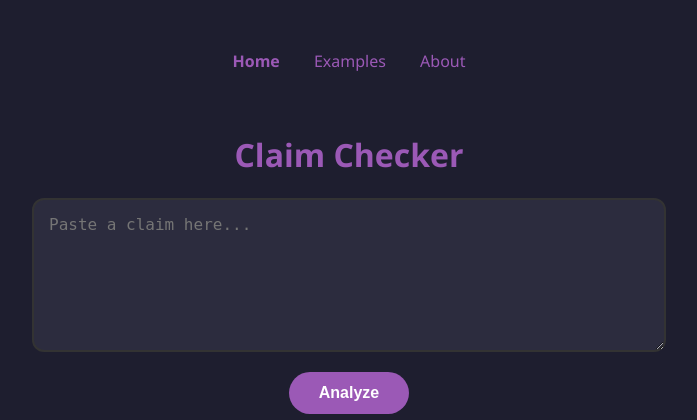
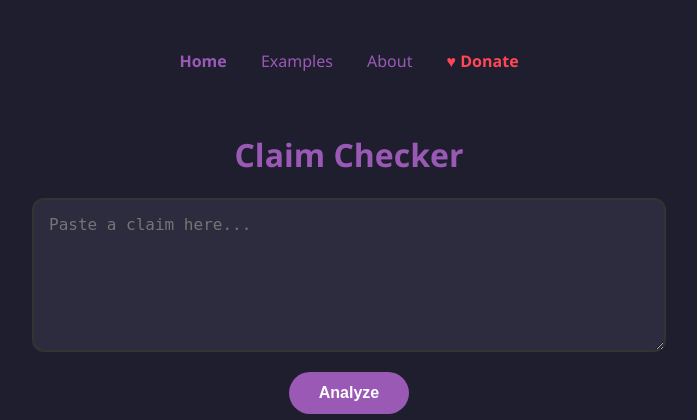
Before and after one commit to thenecronwolf-blip/Claim-Checker, a Flask app: page / in a window 1280 px wide. Shown: the top 420 px of the page, without its empty margins (291-988 px from the left). Run offline with Flask 3, Linux system fonts and the light colour scheme.

Commit message:
Update index.html

```diff
--- a/ui/templates/index.html
+++ b/ui/templates/index.html
@@ -64,11 +64,12 @@
 </head>
 <body>
 
-    <nav style="margin-bottom: 40px;">
-        <a href="/" style="color:#9b59b6; margin:0 15px; text-decoration:none; font-weight:bold;">Home</a>
-        <a href="/examples" style="color:#9b59b6; margin:0 15px; text-decoration:none;">Examples</a>
-        <a href="/about" style="color:#9b59b6; margin:0 15px; text-decoration:none;">About</a>
-    </nav>
+    <nav style="margin-bottom: 40px; text-align: center;">
+    <a href="/" style="color: #9b59b6; margin: 0 15px; text-decoration: none; font-weight: bold;">Home</a>
+    <a href="/examples" style="color: #9b59b6; margin: 0 15px; text-decoration: none;">Examples</a>
+    <a href="/about" style="color: #9b59b6; margin: 0 15px; text-decoration: none;">About</a>
+    <a href="/donate" style="color: #ff4757; margin: 0 15px; text-decoration: none; font-weight: bold;">♥ Donate</a>
+</nav>
 
     <h1 style="color:#9b59b6;">Claim Checker</h1>
     <textarea id="inputText" placeholder="Paste a claim here..."></textarea>
```
